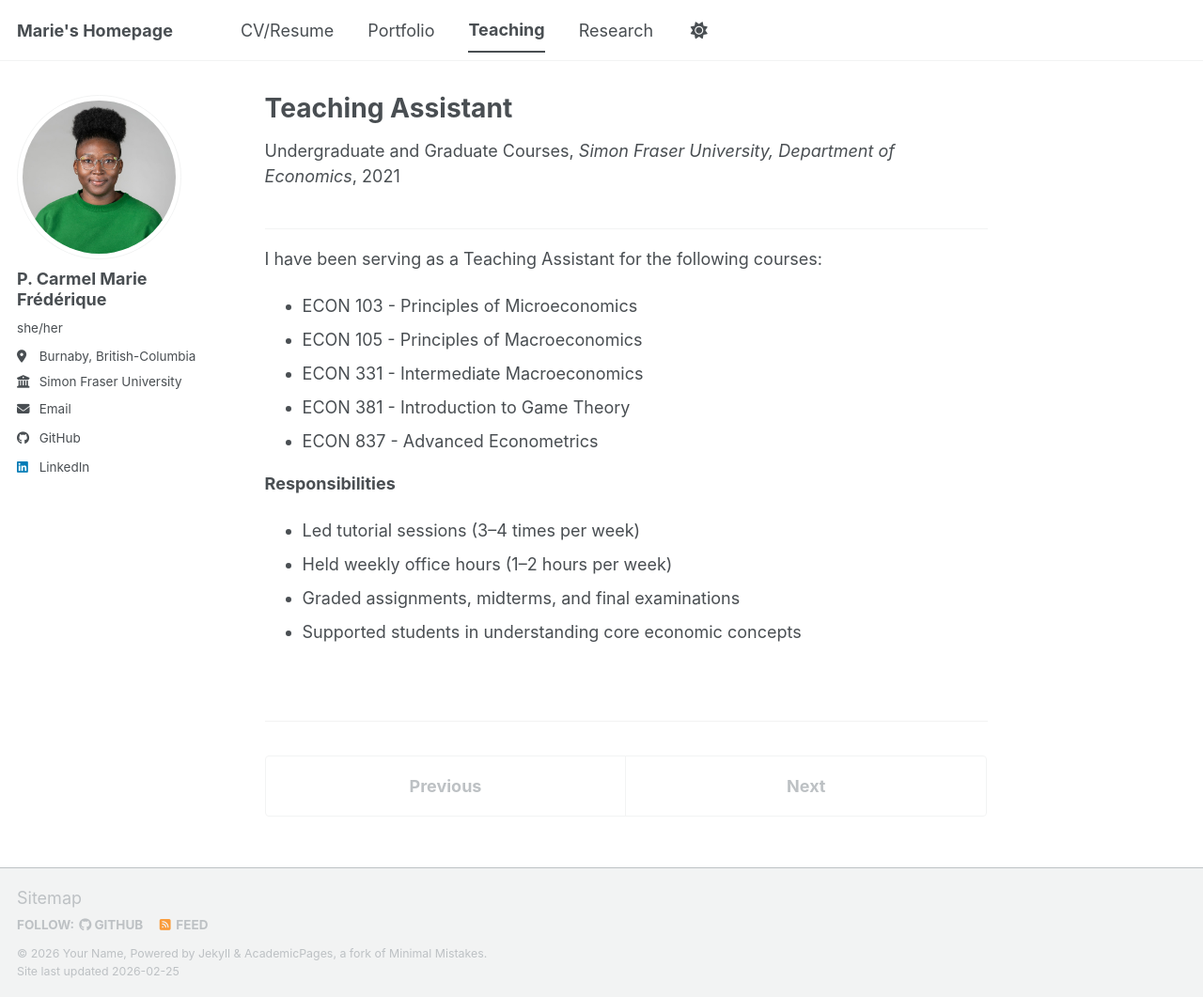
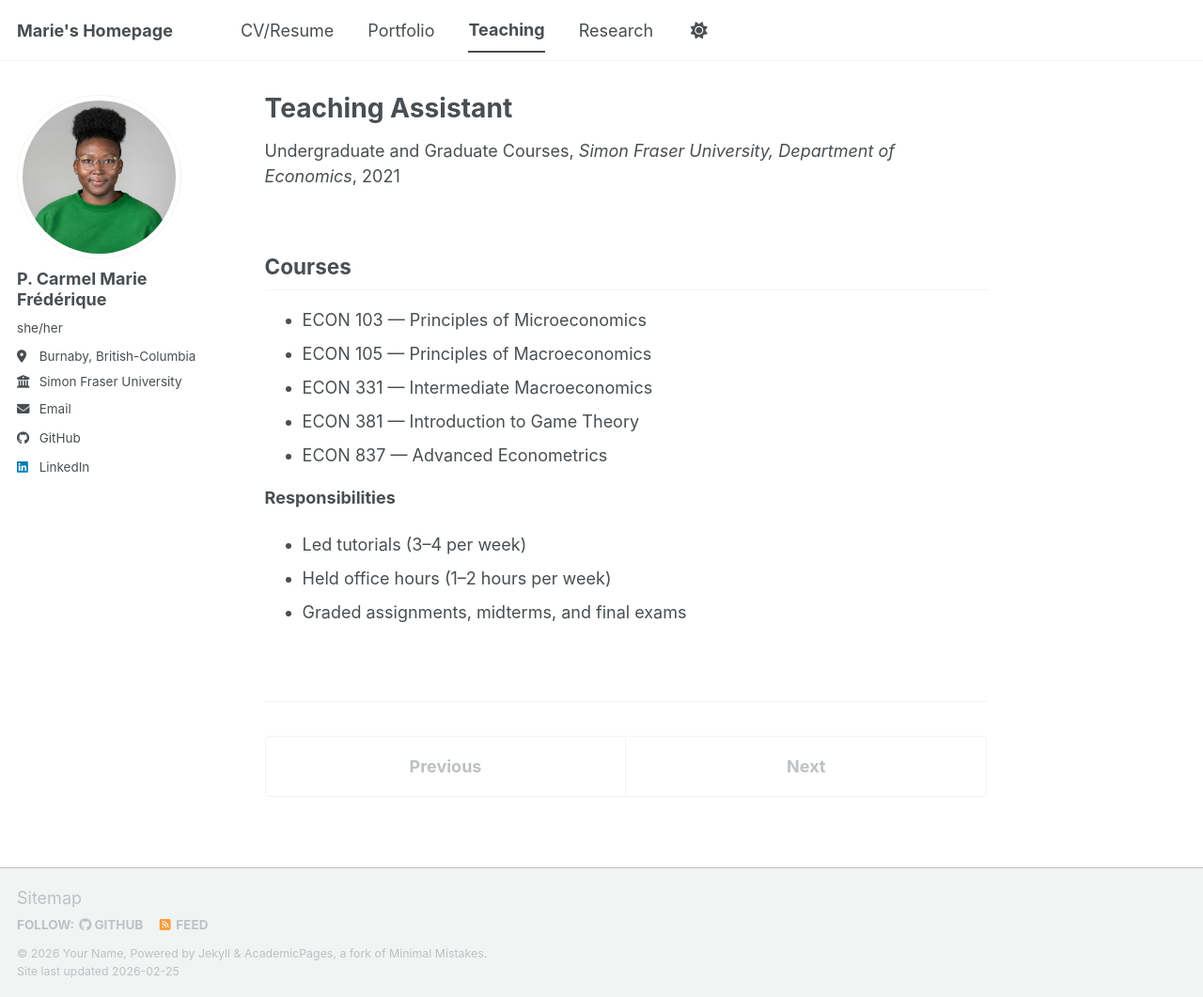
Before and after one commit to appgpk/appgpk.github.io, a Jekyll site: the page built from _teaching/2021-spring-teaching-1.md, in a window 1280 px wide and 1061 px high. Shown: the whole window at 94% size. Built offline with Jekyll 4.4.1, drawn with Linux system fonts in a browser that asks for light colours; a script bundle is joined from its source files by our own code; library files that are not in the unit come from our copies.

Commit message:
Update 2021-spring-teaching-1.md

```diff
--- a/_teaching/2021-spring-teaching-1.md
+++ b/_teaching/2021-spring-teaching-1.md
@@ -8,17 +8,16 @@ date: 2021-01-01
 location: "Burnaby, Canada"
 ---
 
----
-I have been serving as a Teaching Assistant for the following courses:
-- ECON 103 - Principles of Microeconomics
-- ECON 105 - Principles of Macroeconomics
-- ECON 331 - Intermediate Macroeconomics
-- ECON 381 - Introduction to Game Theory
-- ECON 837 - Advanced Econometrics
+## Courses
+
+- ECON 103 — Principles of Microeconomics
+- ECON 105 — Principles of Macroeconomics
+- ECON 331 — Intermediate Macroeconomics
+- ECON 381 — Introduction to Game Theory
+- ECON 837 — Advanced Econometrics
 
 **Responsibilities**
 
-- Led tutorial sessions (3–4 times per week)
-- Held weekly office hours (1–2 hours per week)
-- Graded assignments, midterms, and final examinations
-- Supported students in understanding core economic concepts
+- Led tutorials (3–4 per week)
+- Held office hours (1–2 hours per week)
+- Graded assignments, midterms, and final exams
```
